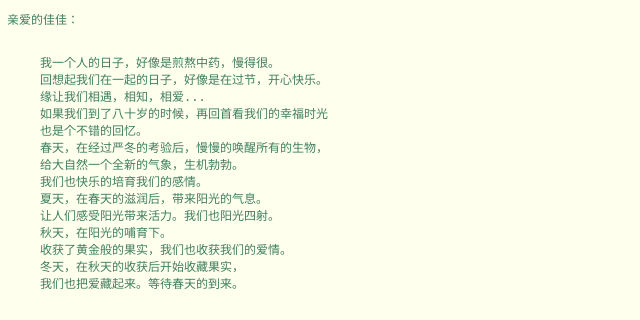
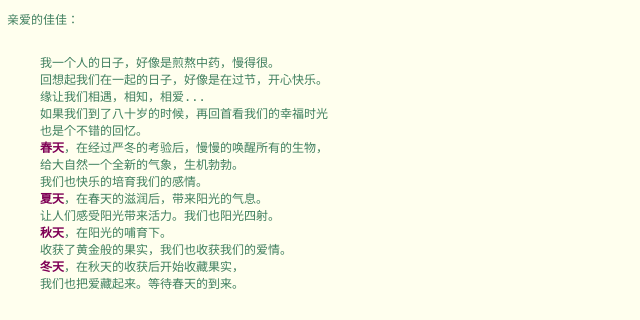
Before and after one commit to mylovejiajia/mylovejiajia.github.io, a plain HTML site: page index.html in a window 1280 px wide. Shown: the top 320 px of the page, 0-640 px from the left. Drawn offline with Linux system fonts and the light colour scheme; a script that the page names is missing.

Commit message:
fix 重点字

```diff
--- a/index.html
+++ b/index.html
@@ -32,14 +32,14 @@
 			<span class="comments">缘让我们相遇，相知，相爱...</span><br />
 			<span class="comments">如果我们到了八十岁的时候，再回首看我们的幸福时光</span><br />
 			<span class="comments">也是个不错的回忆。</span><br />
-			<span class="comments">春天，在经过严冬的考验后，慢慢的唤醒所有的生物，</span><br />
+			<span class="comments"><span class="keyword">春天</span>，在经过严冬的考验后，慢慢的唤醒所有的生物，</span><br />
 			<span class="comments">给大自然一个全新的气象，生机勃勃。</span><br />
 			<span class="comments">我们也快乐的培育我们的感情。</span><br />
-			<span class="comments">夏天，在春天的滋润后，带来阳光的气息。</span><br />
+			<span class="comments"><span class="keyword">夏天</span>，在春天的滋润后，带来阳光的气息。</span><br />
 			<span class="comments">让人们感受阳光带来活力。我们也阳光四射。</span><br />
-			<span class="comments">秋天，在阳光的哺育下。</span><br />
+			<span class="comments"><span class="keyword">秋天</span>，在阳光的哺育下。</span><br />
 			<span class="comments">收获了黄金般的果实，我们也收获我们的爱情。</span><br />
-			<span class="comments">冬天，在秋天的收获后开始收藏果实，</span><br />
+			<span class="comments"><span class="keyword">冬天</span>，在秋天的收获后开始收藏果实，</span><br />
 			<span class="comments">我们也把爱藏起来。等待春天的到来。</span><br />
 			<br>
 			<br>
```
